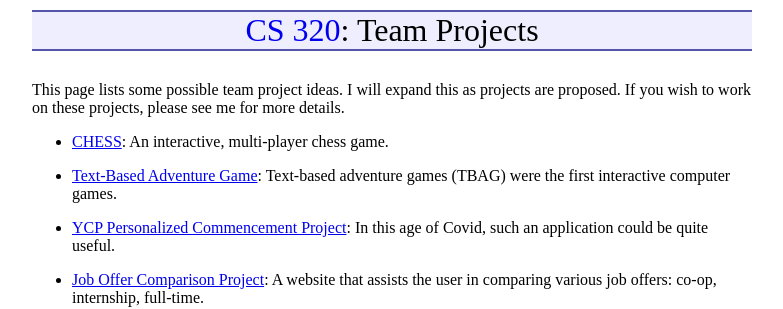
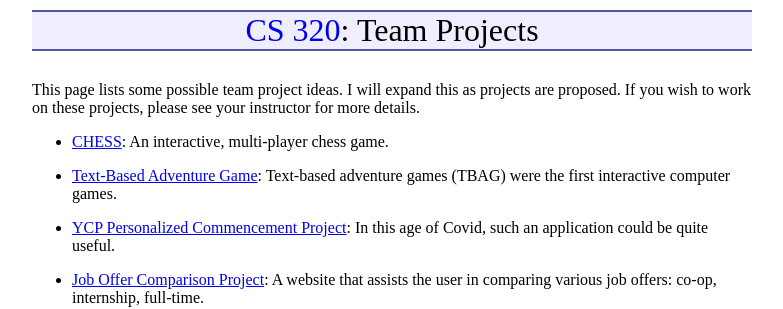
Before and after one commit to ycpcs/cs320-spring2022, a Jekyll site: the page built from projects/index.md, in a window 1280 px wide. Shown: the top 309 px of the page, without its empty margins (248-1031 px from the left). Built offline with Jekyll 4.4.1, drawn with Linux system fonts in a browser that asks for light colours.

Commit message:
minor edits

```diff
--- a/projects/index.md
+++ b/projects/index.md
@@ -3,7 +3,7 @@ layout: default
 title: "Team Projects"
 ---
 
-This page lists some possible team project ideas.  I will expand this as projects are proposed.  If you wish to work on these projects, please see me for more details.
+This page lists some possible team project ideas.  I will expand this as projects are proposed.  If you wish to work on these projects, please see your instructor for more details.
 
 * [CHESS](MKiley_Chess_Project.pdf): An interactive, multi-player chess game.
 
```
